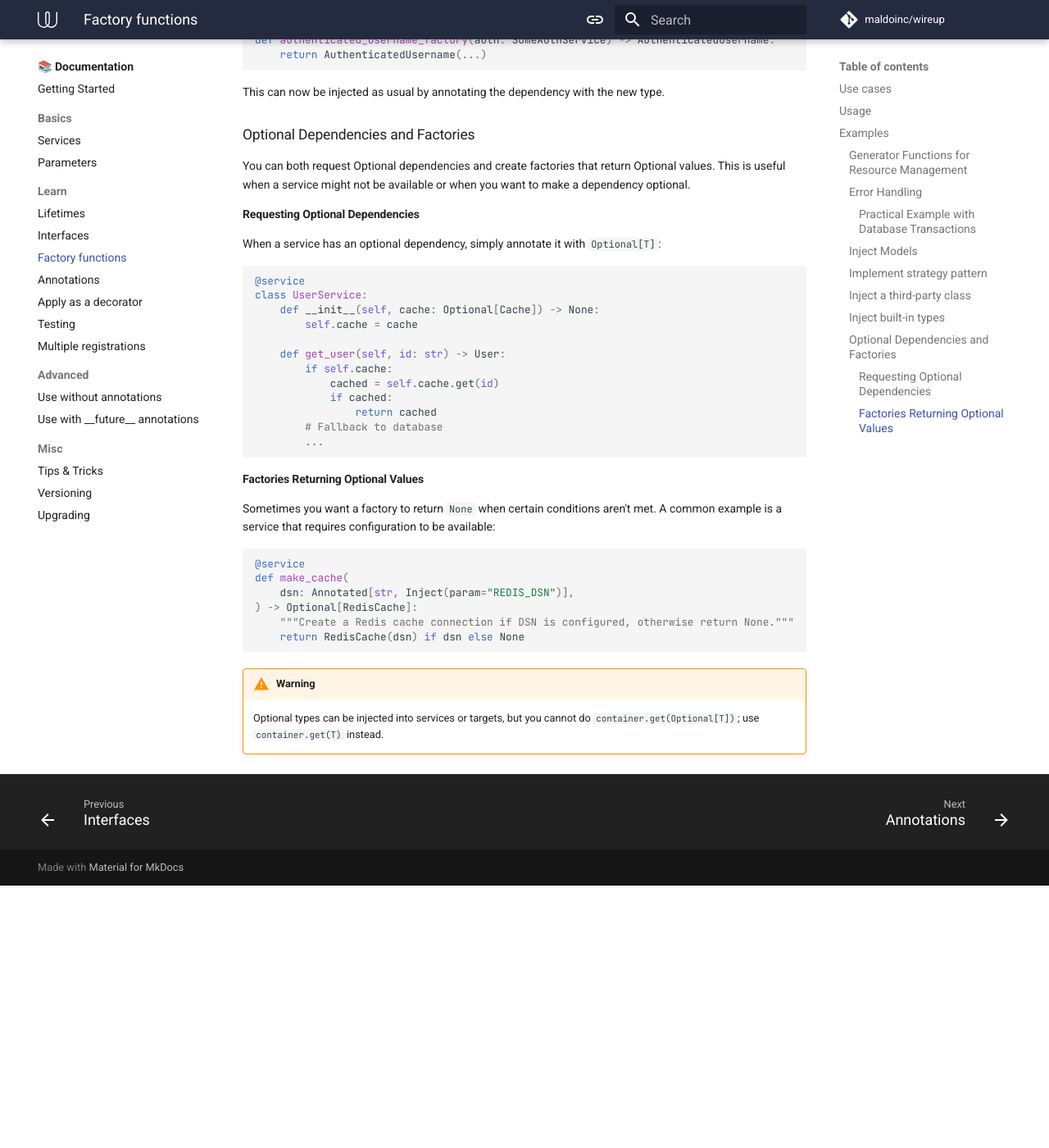
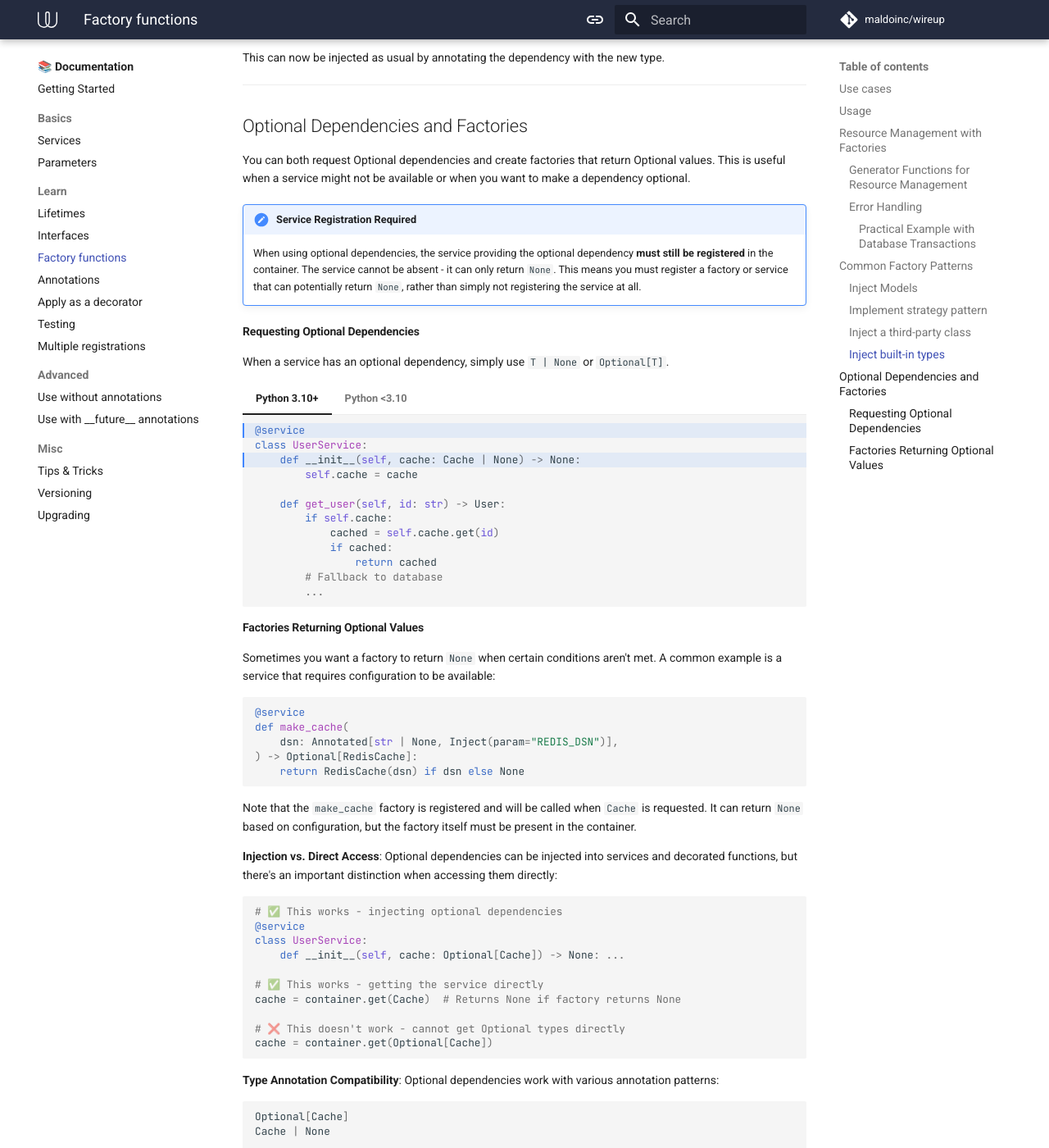
Before and after one commit to maldoinc/wireup, an MkDocs documentation site: the page built from docs/pages/factory_functions.md, in a window 1280 px wide and 1400 px high, scrolled down 3639 px. Shown: the whole window at 82% size. Built offline with MkDocs 1.6.1 and Material for MkDocs 9.7.7, drawn with Linux system fonts in a browser that asks for light colours; comment, search, counter and statistics services are not loaded; the version menu is left out; before the commit the page ends 4719 px from its top, so only the background shows below that; some of the changed text lies outside the part shown.

Commit message:
Update factory docs

````diff
--- a/docs/pages/factory_functions.md
+++ b/docs/pages/factory_functions.md
@@ -16,13 +16,11 @@ inheriting from the same base (See: [Strategy Pattern](https://en.wikipedia.org/
 In order for the container to inject these dependencies, you must decorate the factory with `@service` and register
 it with the container.
 
-When the container needs to inject a dependency, it checks known factories to see if any of them can create it.
+Return type annotation of the factory is required as it denotes what will be built.
 
+---
 
-!!! info "Good to know"
-    Return type annotation of the factory is required as it denotes what will be built.
-
-## Examples
+## Resource Management with Factories
 
 ### Generator Functions for Resource Management
 
@@ -125,6 +123,10 @@ def create_user(
     When using this feature, database transactions and other resources are automatically managed per request,
     with automatic rollback on any unhandled exception.
 
+---
+
+## Common Factory Patterns
+
 ### Inject Models
 
 Assume in the context of an application a class User exists and represents a user of the system.
@@ -152,10 +154,8 @@ def get_user_logs(user: Injected[AuthenticatedUser]):
 Assume a base class `Notifier` with implementations that define how the notification is sent (IMAP, POP, WebHooks, etc.)
 Given a user it is possible to instantiate the correct type of notifier based on user preferences.
 
-
 ```python
 from wireup import service
-
 
 @service(lifetime="transient")
 def get_user_notifier(
@@ -178,20 +178,16 @@ Let's take redis client as an example.
 ```python
 from wireup import service
 
-
 @service
 def redis_factory(redis_url: Annotated[str, Inject(param="redis_url")]) -> Redis:
     return redis.from_url(redis_url)
 ```
 
-
 ### Inject built-in types
 
 If you want to inject resources which are just strings, ints, or other built-in types then you can use a factory in combination with `NewType`.
 
-
 ```python title="factories.py"
-
 AuthenticatedUsername = NewType("AuthenticatedUsername", str)
 
 @service
@@ -201,28 +197,52 @@ def authenticated_username_factory(auth: SomeAuthService) -> AuthenticatedUserna
 
 This can now be injected as usual by annotating the dependency with the new type.
 
-### Optional Dependencies and Factories
+---
+
+## Optional Dependencies and Factories
 
 You can both request Optional dependencies and create factories that return Optional values. This is useful when a service might not be available or when you want to make a dependency optional.
 
+!!! important "Service Registration Required"
+    When using optional dependencies, the service providing the optional dependency **must still be registered** in the container. The service cannot be absent - it can only return `None`. This means you must register a factory or service that can potentially return `None`, rather than simply not registering the service at all.
+
 #### Requesting Optional Dependencies
 
-When a service has an optional dependency, simply annotate it with `Optional[T]`:
+When a service has an optional dependency, simply use `T | None` or `Optional[T]`.
 
-```python
-@service
-class UserService:
-    def __init__(self, cache: Optional[Cache]) -> None:
-        self.cache = cache
+=== "Python 3.10+"
 
-    def get_user(self, id: str) -> User:
-        if self.cache:
-            cached = self.cache.get(id)
-            if cached:
-                return cached
-        # Fallback to database
-        ...
-```
+    ```python hl_lines="1 3"
+    @service
+    class UserService:
+        def __init__(self, cache: Cache | None) -> None:
+            self.cache = cache
+
+        def get_user(self, id: str) -> User:
+            if self.cache:
+                cached = self.cache.get(id)
+                if cached:
+                    return cached
+            # Fallback to database
+            ...
+    ```
+
+=== "Python <3.10"
+
+    ```python hl_lines="1 3"
+    @service
+    class UserService:
+        def __init__(self, cache: Optional[Cache]) -> None:
+            self.cache = cache
+
+        def get_user(self, id: str) -> User:
+            if self.cache:
+                cached = self.cache.get(id)
+                if cached:
+                    return cached
+            # Fallback to database
+            ...
+    ```
 
 #### Factories Returning Optional Values
 
@@ -231,12 +251,38 @@ Sometimes you want a factory to return `None` when certain conditions aren't met
 ```python
 @service
 def make_cache(
-    dsn: Annotated[str, Inject(param="REDIS_DSN")],
+    dsn: Annotated[str | None, Inject(param="REDIS_DSN")],
 ) -> Optional[RedisCache]:
-    """Create a Redis cache connection if DSN is configured, otherwise return None."""
     return RedisCache(dsn) if dsn else None
 ```
 
-!!! warning
-    Optional types can be injected into services or targets, but you cannot do `container.get(Optional[T])`;
-    use `container.get(T)` instead.
+Note that the `make_cache` factory is registered and will be called when `Cache` is requested.
+It can return `None` based on configuration, but the factory itself must be present in the container.
+
+**Injection vs. Direct Access**: Optional dependencies can be injected into services and decorated functions, but there's an important distinction when accessing them directly:
+
+```python
+# ✅ This works - injecting optional dependencies
+@service
+class UserService:
+    def __init__(self, cache: Optional[Cache]) -> None: ...
+
+# ✅ This works - getting the service directly
+cache = container.get(Cache)  # Returns None if factory returns None
+
+# ❌ This doesn't work - cannot get Optional types directly
+cache = container.get(Optional[Cache])
+```
+
+**Type Annotation Compatibility**: Optional dependencies work with various annotation patterns:
+
+```python
+Optional[Cache]
+Cache | None
+
+Annotated[Cache | None, Inject(qualifier="redis")]
+Annotated[Cache, Inject(qualifier="redis")] | None
+
+Annotated[Optional[Cache], Inject(qualifier="redis")]
+Optional[Annotated[Cache, Inject(qualifier="redis")]]
+```
````
